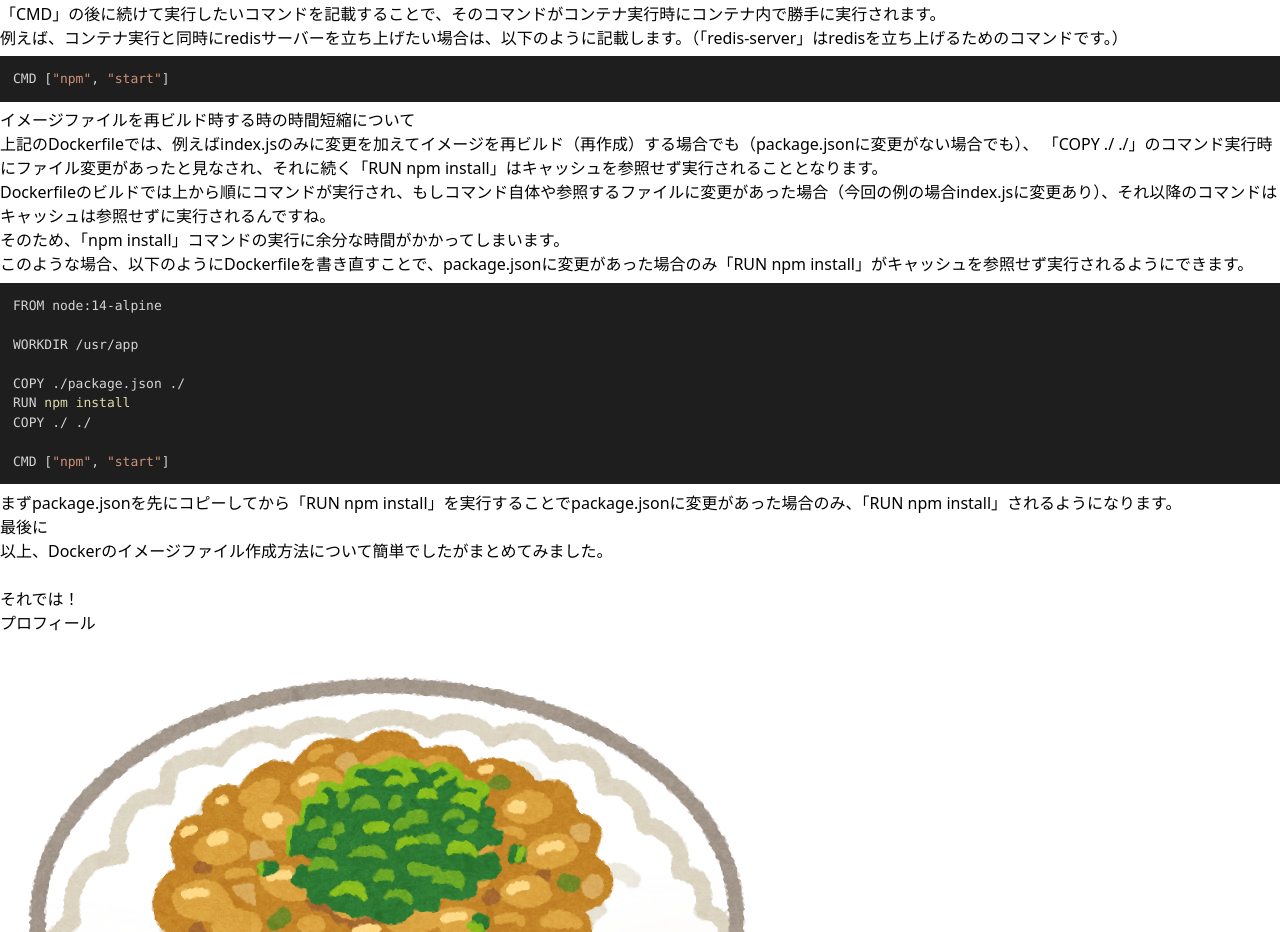
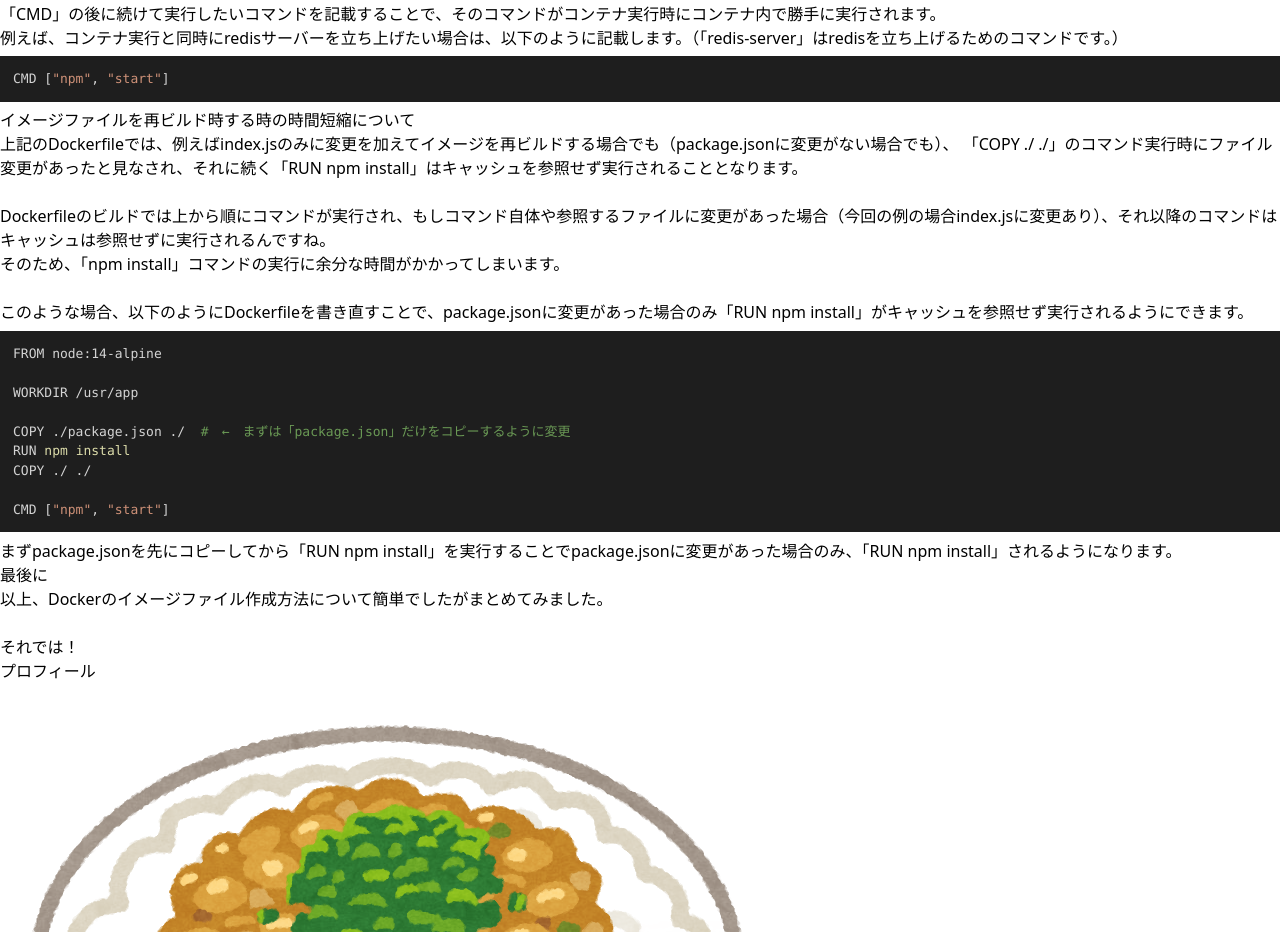
Before and after one commit to nattomatofu/blog, a Next.js app: page /posts/docker-imagefile in a window 1280 px wide. Shown: the part 1686-2618 px from the top of the page. Built offline with nearby package versions, Linux system fonts and the light colour scheme.

Commit message:
Dockerイメージファイる作成記事を修正

```diff
--- a/src/pages/posts/docker-imagefile.js
+++ b/src/pages/posts/docker-imagefile.js
@@ -269,16 +269,18 @@ CMD ["npm", "start"]`}
                         </div>
                         <div className="mt-8">
                             <div className="md:p-8">
-                                上記のDockerfileでは、例えばindex.jsのみに変更を加えてイメージを再ビルド（再作成）する場合でも（package.jsonに変更がない場合でも）、
+                                上記のDockerfileでは、例えばindex.jsのみに変更を加えてイメージを再ビルドする場合でも（package.jsonに変更がない場合でも）、
                                 「COPY ./
                                 ./」のコマンド実行時にファイル変更があったと見なされ、それに続く「RUN
                                 npm
                                 install」はキャッシュを参照せず実行されることとなります。
                                 <br />
+                                <br />
                                 Dockerfileのビルドでは上から順にコマンドが実行され、もしコマンド自体や参照するファイルに変更があった場合（今回の例の場合index.jsに変更あり）、それ以降のコマンドはキャッシュは参照せずに実行されるんですね。
                                 <br />
                                 そのため、「npm
                                 install」コマンドの実行に余分な時間がかかってしまいます。
+                                <br />
                                 <br />
                                 このような場合、以下のようにDockerfileを書き直すことで、package.jsonに変更があった場合のみ「RUN
                                 npm
@@ -292,7 +294,7 @@ CMD ["npm", "start"]`}
 
 WORKDIR /usr/app
 
-COPY ./package.json ./
+COPY ./package.json ./  #　←　まずは「package.json」だけをコピーするように変更
 RUN npm install
 COPY ./ ./
 
```
